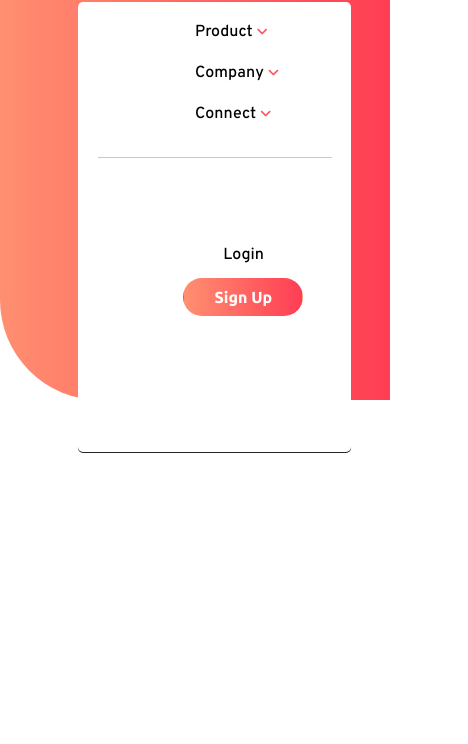
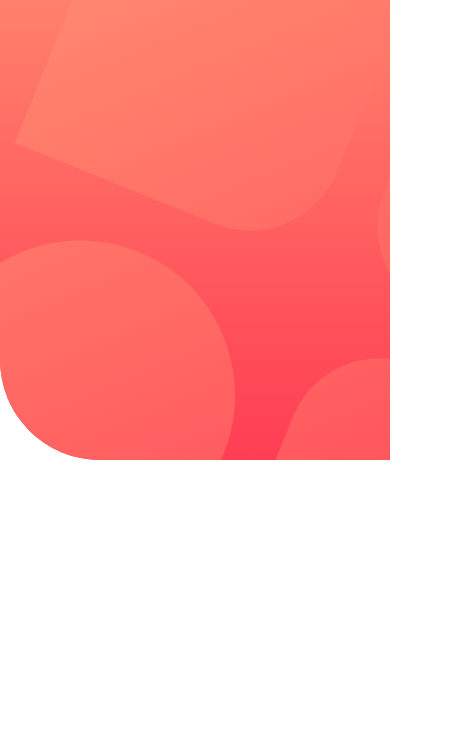
Before and after one commit to yusfulltest/Blogr-website, a plain HTML site: page index.html in a window 390 px wide. Shown: the part 100-844 px from the top of the page, 468 px wide, since content can reach past the window. Drawn offline with nearby package versions, Linux system fonts and the light colour scheme.

Commit message:
Navbar and dropdowns sorted,text to be added

```diff
--- a/CSS/blogr.css
+++ b/CSS/blogr.css
@@ -1,34 +1,73 @@
 body{
 padding: 0px;
 margin: 0px;
+width: 100vw;
 overflow-x: hidden;
+
+
 
 
 }
 
 nav{
-    background:linear-gradient(to left, hsl(353, 100%, 62%), hsl(13, 100%, 72%));
-height: 500px;
-    border-bottom-left-radius: 100px;
-    display:flex;
-justify-content: center;
+    background:linear-gradient(hsl(13, 100%, 72%), hsl(353, 100%, 62%) );
+  border-bottom-left-radius: 100px;
+overflow-x: hidden;
+
+
 
 
 }
 
-.insidenav{
-    width: 85vw;
-padding-top: 50px;
-display:flex;
+.navwrap{
 
-    /* background-image: url("/images/bg-pattern-intro-desktop.svg"); */
+    border-bottom-left-radius: 100px;
+    overflow-x: hidden;
+    width: 1250px;
+    height:560px;
+    background-image: url("/images/bg-pattern-intro-mobile.svg");
+    background-repeat: no-repeat;
+    background-size: cover ;
+    background-position:  -310px -230px;
+
+
+
+
 
 }
 
+section{
+
+
+}
+
+
+
+
+
+.logomenu{
+    display:flex ;
+    justify-content: space-between;
+    width: 100vw;
+    height: 50px;
+
+}
+
+
+
 .linebar{
-    height: 50px;
-   margin-top:-8px ;
-   padding-left: 30px;
+    position: absolute;
+    width: 85vw;
+    height: 475px;
+    top: 110px;
+    left: 23px;
+    box-shadow: 0px 5px;
+    border-radius: 7px;
+text-align: center;
+padding-top: 30px;
+background-color: white;
+display: none;
+
 
 
 
@@ -36,46 +75,61 @@ display:flex;
 }
 
 .hrline{
-    display: none;
+    width: 75vw;
+    margin-left: 20px;
+    margin-top: 35px;
+
+
 }
 
 
 
 li.mainLI a.login,a{
     font-weight: 500;
-    font-family: "Ubuntu", sans-serif;
-    color: hsl(0, 0%, 100%);
+    /* font-family: "Ubuntu", sans-serif; */
+    /* color: hsl(0, 0%, 100%); */
+    color: black;
+    font-family: "Overpass", sans-serif;
    text-decoration: none;
 
 }
 
+li.mainLI i{
+
+    color: hsl(356, 100%, 66%);
+    font-size: small;
 
 
-li.mainLI:hover a{
+}
+
+
+/* li.mainLI:hover a{
 
    text-decoration:underline;
 
 
-}
+} */
 
 li.mainLI:hover i{
     transform: rotate(180deg);
-
 
  }
 
 
 
+
+
 ul.Nested1 li a{
-display:none;
 color: black;
-font-weight: 400;
+font-weight: 500;
 font-size: 14px;
 font-family: "Ubuntu", sans-serif;
-padding: 10px;
-line-height: 12px;
+padding-top: 30px;
+line-height: 5px;
 text-decoration: none;
 border-style: hidden;
+display: none;
+
 
  }
 
@@ -87,30 +141,37 @@ text-decoration:none ;
 
 }
 
+
 li.mainLI:hover ul.Nested1{
-    background: white;
-    border-radius: 10px;
-    width: 110px;
+    background: whitesmoke;
+    border-radius: 7px;
+    width: 75vw;
+    height: 200px;
     position: relative;
-    top: 10px;
-    left: -10px;
-
-}
-
-li.mainLI3:hover ul.Nested1{
-    background: white;
-    border-radius: 10px;
-    width: 150px;
-    position: relative;
-    left: -30px ;
+    left:18px ;
     top: 10px;
 }
 
 
-.menutoggle{
-   display: none;
+li.mainLI2:hover ul.Nested1{
+    background: whitesmoke;
+    border-radius: 7px;
+    width: 75vw;
+    height: 170px;
+    position: relative;
+    left: 18px ;
+    top: 10px;
+}
 
 
+li.mainLI3:hover ul.Nested1{
+    background: whitesmoke;
+    border-radius: 7px;
+    width: 75vw;
+    height: 140px;
+    position: relative;
+    left: 18px ;
+    top: 10px;
 }
 
 .loginbutton{
@@ -125,14 +186,16 @@ li.mainLI3:hover ul.Nested1{
 
 
 .butts1{
-    background: white;
+    background:linear-gradient(to left, hsl(353, 100%, 62%), hsl(13, 100%, 72%));
     font-family: "Ubuntu", sans-serif;
     font-weight: 700;
-    color: hsl(356, 100%, 66%);
+   color: white;
     width:  120px;
     margin-top: -4px;
 
 }
+
+
 
 .butts:hover{
     background: hsl(355, 100%, 74%);
@@ -141,131 +204,3 @@ li.mainLI3:hover ul.Nested1{
 
 
 /* /////////////////RESPONSIVENESS START HERE//////////// */
-
-
-@media(max-width:800px){
-    .insidenav{
-        width: 90vw;
-    }
-
-.logomenu{
-    width: 100vw;
-    display: flex;
-    justify-content: space-between;
-}
-
-.menutoggle{
-    display: inline-block;
-
-}
-
-.menutoggle:hover{
-cursor: pointer;
-}
-
-.linebar,.mainUL,.loginbutton{
-    display: flex;
-    flex-direction: column;
-
-  width: 70vw;
-    row-gap: 15px !important;
-
-
-}
-
-.hrline{
-    display: block;
-    width: 60vw;
-    position: relative;
-    right: 25vw;
-    top: 15px;
-
-}
-
-.loginbutton{
-position: relative;
-right: 28vw;
-
-bottom: 0px;
-padding-left: 25vw;
-
-
-}
-
-.login{
-    padding-left: 40px;
-
-
-
-}
-
-.linebar{
-
- position: absolute;
- left: 20vw;
- top: 110px;
- width: 70vw;
- height:450px;
- padding-bottom:120px ;
- padding-left: 30vw;
- border-radius:5px;
- background:white;
-box-shadow:  0px 1px 0px 0px;
-
-}
-
-
-li.mainLI a.login, a{
-    width: 100px;
-    color: black;
-    font-family: "Overpass", sans-serif;
-
-}
-
-li.mainLI i{
-
-    color: hsl(356, 100%, 66%);
-    font-size: small;
-
-
-}
-
-a.butts1{
-    color: white;
-    background:linear-gradient(to left, hsl(353, 100%, 62%), hsl(13, 100%, 72%));
-}
-
-li.mainLI:hover ul.Nested1{
-    background: whitesmoke;
-    border-radius: 10px;
-    width: 60vw;
-    position: relative;
-    top: 10px;
-    left: -25vw;
-    padding: 10px;
-    padding-left: 23vw;
-    text-align: center;
-
-
-
-
-}
-
-
- .insidenav{
-    justify-content: space-between;
-
-
-}
-
-}
-
-@media(max-width:768px){
-
-.insidenav{
-
-
-}
-
-
-}
--- a/index.html
+++ b/index.html
@@ -34,11 +34,16 @@
 <body>
 
 
+
   <nav class="">
 
 
-    <div class="insidenav    container-fluid-lg  ">
-      <div class="logomenu">
+    <div class="navwrap pt-4  ">
+
+
+      <section class="">
+
+        <div class="logomenu p-4 ">
 
           <div class="logo ">
             <svg width="101" height="40" xmlns="http://www.w3.org/2000/svg">
@@ -53,13 +58,14 @@
 
           </div>
 
+
         </div>
 
-      <div class="container-fluid d-flex justify-content-between linebar ">
+        <div class="linebar ">
 
           <div class="">
 
-          <ul class=" pt-3 mainUL  d-flex gap-5 list-inline ">
+            <ul class=" list-inline">
 
               <li class="mainLI"><a href="">Product <i class="fa-solid fa-angle-down"></i></a>
 
@@ -81,9 +87,9 @@
 
               </li>
 
-            <li class="mainLI  text-nowrap  "><a href="">Company <i class="fa-solid fa-angle-down"></i></a>
+              <li class="mainLI mainLI2  text-nowrap mt-4 "><a href="">Company <i class="fa-solid fa-angle-down"></i></a>
 
-              <ul class="Nested1 text-center list-inline  ">
+                <ul class="Nested1 text-center list-inline ">
                   <li><a href="">About</a></li>
                   <li><a href="">Team</a></li>
                   <li><a href="">Blog</a></li>
@@ -97,7 +103,7 @@
 
 
 
-            <li class="mainLI mainLI3"><a href="">Connect <i class="fa-solid fa-angle-down "></i></a>
+              <li class="mainLI mainLI3 mt-4"><a href="">Connect <i class="fa-solid fa-angle-down "></i></a>
 
 
                 <ul class="Nested1 text-center list-inline ">
@@ -121,10 +127,10 @@
 
           <div>
 
-          <ul class="loginbutton list-inline d-flex pt-3 ">
+            <ul class="loginbutton list-inline  ">
 
-            <li class="line2 "><a href="" class="login ">Login</a></li>
-            <li class=""><a href="" class="butts1 rounded-pill btn">Sign Up</a></li>
+              <li class="line2"><a href="" class="login mx-1">Login</a></li>
+              <li class="mt-4 "><a href="" class="butts1 rounded-pill btn p-2">Sign Up</a></li>
             </ul>
 
           </div>
@@ -151,18 +157,13 @@
 
 
 
-
+      </section>
 
 
     </div>
-  </nav>
-
-  <!-- <div class="container-fluid container-md nav-wrap d-flex pt-5 ">
 
 
-
-
-    <div class="linebar  w-100 d-flex justify-content-between">
+  </nav>
 
 
 
@@ -170,7 +171,11 @@
 
 
 
-    </div>
+
+
+  <!-- <main class="w-25 h-25 ">
+  <h1 class="z-1">ghdaSKASGDL</h1>
+</main> -->
 
 
 
@@ -196,8 +201,12 @@
 
 
 
-  </div>
- -->
+
+
+
+
+
+
 
 
 
```
Lines whose indentation alone changed are shown as unchanged.
